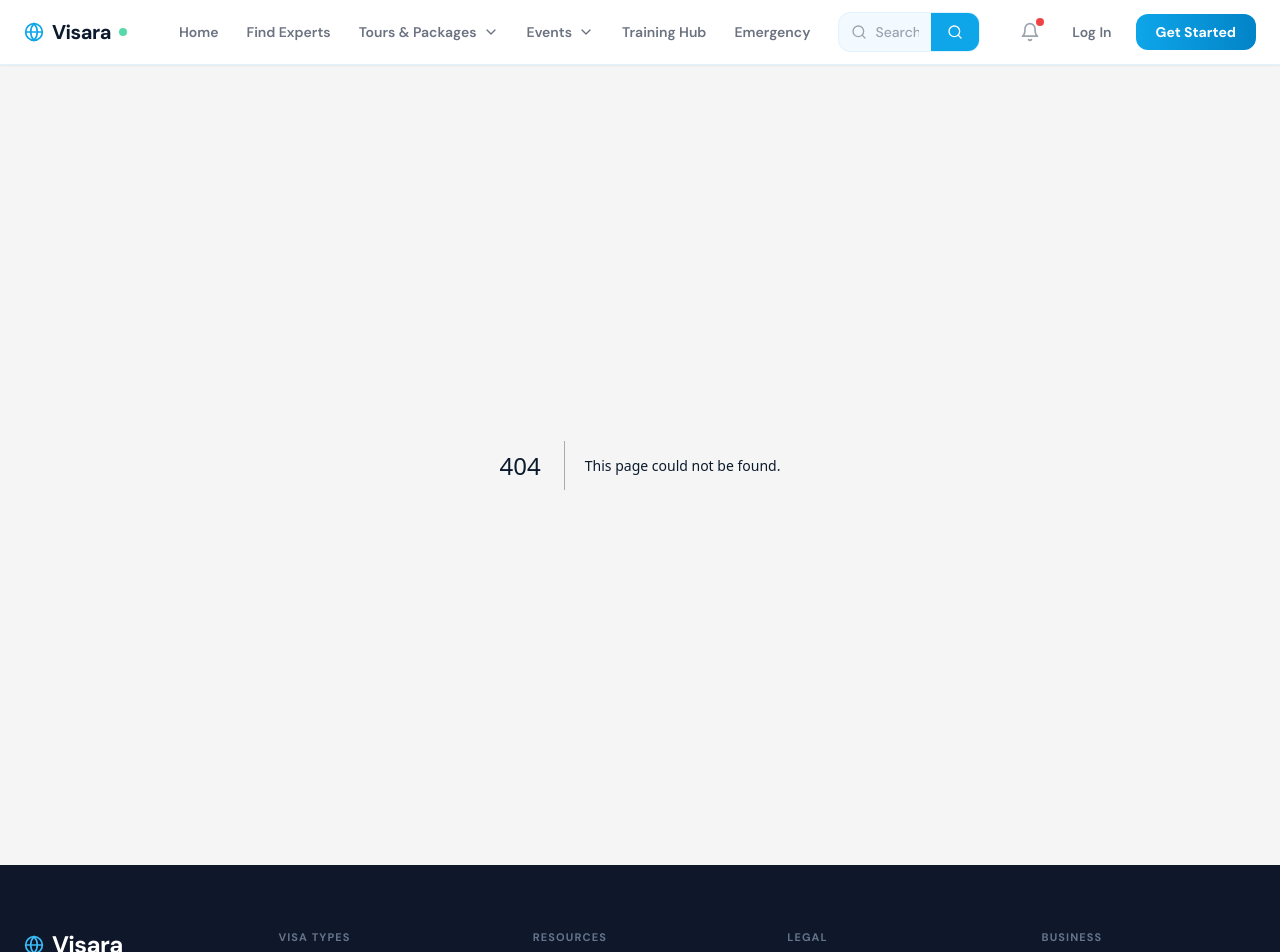
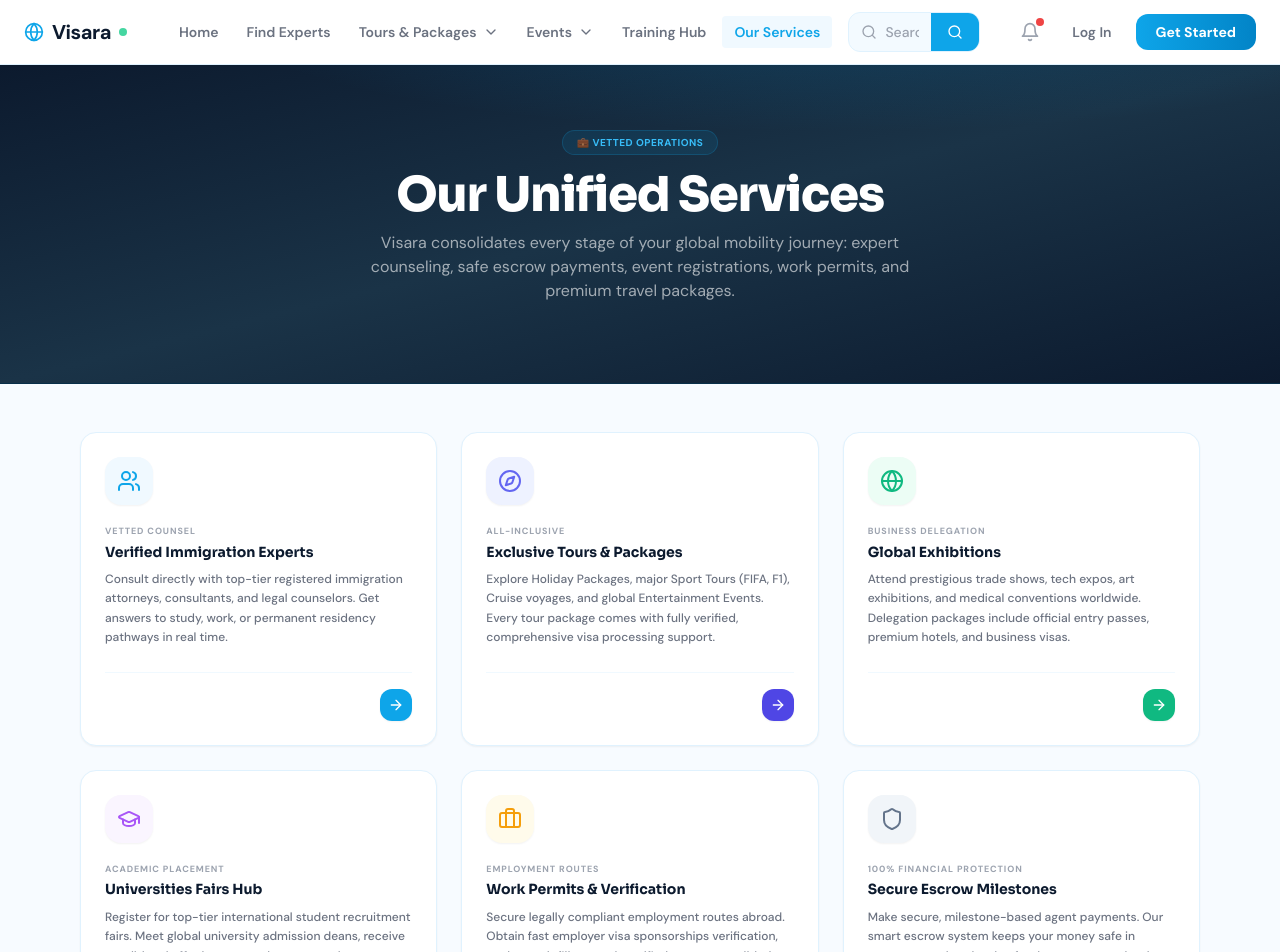
Before and after one commit to ceo4u/visaformula, a Next.js app: page /services in a window 1280 px wide. Before the commit this address had no page. Shown: the top 952 px of the page. Built offline with nearby package versions, Linux system fonts and the light colour scheme.

Commit message:
feat: change emergency to our services & update dates from 2025 to 2026

```diff
--- a/app/events/exhibitions/page.tsx
+++ b/app/events/exhibitions/page.tsx
@@ -27,11 +27,11 @@ function Toast({ message, visible, onClose }: { message: string, visible: boolea
 
 // Exhibitions Data
 const exhibitions = [
-    { id: "ex1", name: "GITEX Global 2025", category: "tech", categoryLabel: "💻 Tech", badge: "🔥 Popular", location: "Dubai World Trade Centre", country: "uae", date: "Oct 13–17, 2025", month: "June 2025", price: 48000, tags: ["AI & Technology", "4,500+ exhibitors"], image: "https://images.unsplash.com/photo-1540575467063-178a50c2df87?w=600&h=360&fit=crop", description: "The premier global tech show in Dubai, showcasing breakthrough innovations in AI, smart cities, and cloud." },
-    { id: "ex2", name: "Hannover Messe 2025", category: "trade", categoryLabel: "🏭 Industry", badge: "", location: "Hannover, Germany", country: "germany", date: "May 4–8, 2025", month: "May 2025", price: 82000, tags: ["Industrial Tech", "Schengen Visa"], image: "https://images.unsplash.com/photo-1556761175-b413da4baf72?w=600&h=360&fit=crop", description: "The world's leading trade fair for industrial technology. Features automation, machinery, and smart manufacturing." },
-    { id: "ex3", name: "Art Dubai 2026", category: "art", categoryLabel: "🎨 Art", badge: "", location: "Madinat Jumeirah", country: "uae", date: "Mar 18–21, 2026", month: "June 2025", price: 42000, tags: ["Contemporary Art", "100+ galleries"], image: "https://images.unsplash.com/photo-1578926375605-eaf7559b1458?w=600&h=360&fit=crop", description: "The leading international art fair in the Middle East, bringing together contemporary works and global curators." },
-    { id: "ex4", name: "MEDICA 2025", category: "medical", categoryLabel: "🏥 Medical", badge: "", location: "Düsseldorf, Germany", country: "germany", date: "Nov 17–20, 2025", month: "May 2025", price: 88000, tags: ["Medical Devices", "Pharma"], image: "https://images.unsplash.com/photo-1576091160399-112ba8d25d1d?w=600&h=360&fit=crop", description: "The world's largest medical trade show, attracting thousands of exhibitors and experts in healthcare technologies." },
-    { id: "ex5", name: "CES 2026 — Las Vegas", category: "tech", categoryLabel: "💡 Electronics", badge: "", location: "Las Vegas, USA", country: "usa", date: "Jan 6–9, 2026", month: "June 2025", price: 115000, tags: ["Consumer Tech", "USA B-1 Visa"], image: "https://images.unsplash.com/photo-1518770660439-4636190af475?w=600&h=360&fit=crop", description: "The most influential tech event in the world — the proving ground for breakthrough consumer electronics." }
+    { id: "ex1", name: "GITEX Global 2026", category: "tech", categoryLabel: "💻 Tech", badge: "🔥 Popular", location: "Dubai World Trade Centre", country: "uae", date: "Oct 13–17, 2026", month: "June 2026", price: 48000, tags: ["AI & Technology", "4,500+ exhibitors"], image: "https://images.unsplash.com/photo-1540575467063-178a50c2df87?w=600&h=360&fit=crop", description: "The premier global tech show in Dubai, showcasing breakthrough innovations in AI, smart cities, and cloud." },
+    { id: "ex2", name: "Hannover Messe 2026", category: "trade", categoryLabel: "🏭 Industry", badge: "", location: "Hannover, Germany", country: "germany", date: "May 4–8, 2026", month: "May 2026", price: 82000, tags: ["Industrial Tech", "Schengen Visa"], image: "https://images.unsplash.com/photo-1556761175-b413da4baf72?w=600&h=360&fit=crop", description: "The world's leading trade fair for industrial technology. Features automation, machinery, and smart manufacturing." },
+    { id: "ex3", name: "Art Dubai 2026", category: "art", categoryLabel: "🎨 Art", badge: "", location: "Madinat Jumeirah", country: "uae", date: "Mar 18–21, 2026", month: "June 2026", price: 42000, tags: ["Contemporary Art", "100+ galleries"], image: "https://images.unsplash.com/photo-1578926375605-eaf7559b1458?w=600&h=360&fit=crop", description: "The leading international art fair in the Middle East, bringing together contemporary works and global curators." },
+    { id: "ex4", name: "MEDICA 2026", category: "medical", categoryLabel: "🏥 Medical", badge: "", location: "Düsseldorf, Germany", country: "germany", date: "Nov 17–20, 2026", month: "May 2026", price: 88000, tags: ["Medical Devices", "Pharma"], image: "https://images.unsplash.com/photo-1576091160399-112ba8d25d1d?w=600&h=360&fit=crop", description: "The world's largest medical trade show, attracting thousands of exhibitors and experts in healthcare technologies." },
+    { id: "ex5", name: "CES 2026 — Las Vegas", category: "tech", categoryLabel: "💡 Electronics", badge: "", location: "Las Vegas, USA", country: "usa", date: "Jan 6–9, 2026", month: "June 2026", price: 115000, tags: ["Consumer Tech", "USA B-1 Visa"], image: "https://images.unsplash.com/photo-1518770660439-4636190af475?w=600&h=360&fit=crop", description: "The most influential tech event in the world — the proving ground for breakthrough consumer electronics." }
 ];
 
 export default function ExhibitionsPage() {
@@ -128,9 +128,9 @@ export default function ExhibitionsPage() {
                                 <label className="text-[10px] font-bold text-gray-400 uppercase tracking-widest mb-1.5 block">Month</label>
                                 <select value={exhMonth} onChange={e => setExhMonth(e.target.value)} className="w-full bg-sky-50/30 border border-sky-100 rounded-xl px-3 py-2.5 text-xs font-semibold text-navy outline-none">
                                     <option>Any Month</option>
-                                    <option>May 2025</option>
-                                    <option>June 2025</option>
-                                    <option>July 2025</option>
+                                    <option>May 2026</option>
+                                    <option>June 2026</option>
+                                    <option>July 2026</option>
                                 </select>
                             </div>
                         </div>
--- a/app/events/university-fairs/page.tsx
+++ b/app/events/university-fairs/page.tsx
@@ -27,9 +27,9 @@ function Toast({ message, visible, onClose }: { message: string, visible: boolea
 
 // 1. Upcoming Local Fairs (Horizontal Cards)
 const localFairs = [
-    { id: "lf1", name: "QS World University Tour — Mumbai", location: "Grand Hyatt, Mumbai", date: "14", monthName: "Jun", month: "June 2025", type: "mumbai", destCountry: "canada", time: "10 AM – 5 PM · Free Entry", tags: ["🇨🇦 Canada", "🇬🇧 UK", "80+ universities"], rating: 4.9, registered: 342, bg: "from-[#a78bfa] to-[#7c3aed]" },
-    { id: "lf2", name: "British Council UK University Fair — Bangalore", location: "Taj West End, Bangalore", date: "05", monthName: "Jul", month: "July 2025", type: "bangalore", destCountry: "uk", time: "10 AM – 4 PM · Free Entry", tags: ["🇬🇧 Russell Group", "Scholarships"], rating: 4.9, registered: 187, bg: "from-[#fb7185] to-[#e11d48]" },
-    { id: "lf3", name: "IDP Study Abroad Fair — Delhi", location: "The Lalit, New Delhi", date: "22", monthName: "Jun", month: "June 2025", type: "delhi", destCountry: "australia", time: "11 AM – 6 PM · Free Entry", tags: ["🇦🇺 Australia", "🇳🇿 New Zealand"], rating: 4.8, registered: 218, bg: "from-[#38bdf8] to-[#0284c7]" }
+    { id: "lf1", name: "QS World University Tour — Mumbai", location: "Grand Hyatt, Mumbai", date: "14", monthName: "Jun", month: "June 2026", type: "mumbai", destCountry: "canada", time: "10 AM – 5 PM · Free Entry", tags: ["🇨🇦 Canada", "🇬🇧 UK", "80+ universities"], rating: 4.9, registered: 342, bg: "from-[#a78bfa] to-[#7c3aed]" },
+    { id: "lf2", name: "British Council UK University Fair — Bangalore", location: "Taj West End, Bangalore", date: "05", monthName: "Jul", month: "July 2026", type: "bangalore", destCountry: "uk", time: "10 AM – 4 PM · Free Entry", tags: ["🇬🇧 Russell Group", "Scholarships"], rating: 4.9, registered: 187, bg: "from-[#fb7185] to-[#e11d48]" },
+    { id: "lf3", name: "IDP Study Abroad Fair — Delhi", location: "The Lalit, New Delhi", date: "22", monthName: "Jun", month: "June 2026", type: "delhi", destCountry: "australia", time: "11 AM – 6 PM · Free Entry", tags: ["🇦🇺 Australia", "🇳🇿 New Zealand"], rating: 4.8, registered: 218, bg: "from-[#38bdf8] to-[#0284c7]" }
 ];
 
 // 2. Grid Premium Packages (₹999 Fairs)
@@ -130,9 +130,9 @@ export default function UniversityFairsPage() {
                                 <label className="text-[10px] font-bold text-gray-400 uppercase tracking-widest mb-1.5 block">Month</label>
                                 <select value={fairMonth} onChange={e => setFairMonth(e.target.value)} className="w-full bg-purple-50/10 border border-purple-100 rounded-xl px-3 py-2.5 text-xs font-semibold text-navy outline-none">
                                     <option>Any Month</option>
-                                    <option>May 2025</option>
-                                    <option>June 2025</option>
-                                    <option>July 2025</option>
+                                    <option>May 2026</option>
+                                    <option>June 2026</option>
+                                    <option>July 2026</option>
                                 </select>
                             </div>
                         </div>
--- /dev/null
+++ b/app/services/page.tsx
@@ -0,0 +1,143 @@
+"use client";
+
+import Link from "next/link";
+import {
+    Users, Compass, Globe, GraduationCap,
+    Briefcase, Shield, ArrowRight, Sparkles
+} from "lucide-react";
+
+const coreServices = [
+    {
+        title: "Verified Immigration Experts",
+        desc: "Consult directly with top-tier registered immigration attorneys, consultants, and legal counselors. Get answers to study, work, or permanent residency pathways in real time.",
+        href: "/find-experts",
+        badge: "Vetted Counsel",
+        icon: Users,
+        iconColor: "text-sky-500",
+        bg: "bg-sky-50",
+        borderColor: "group-hover:border-sky-200",
+        btnColor: "bg-sky-500 hover:bg-sky-600",
+        gradient: "from-sky-500 to-[#0284c7]"
+    },
+    {
+        title: "Exclusive Tours & Packages",
+        desc: "Explore Holiday Packages, major Sport Tours (FIFA, F1), Cruise voyages, and global Entertainment Events. Every tour package comes with fully verified, comprehensive visa processing support.",
+        href: "/tours",
+        badge: "All-Inclusive",
+        icon: Compass,
+        iconColor: "text-indigo-500",
+        bg: "bg-indigo-50",
+        borderColor: "group-hover:border-indigo-200",
+        btnColor: "bg-indigo-600 hover:bg-indigo-700",
+        gradient: "from-indigo-500 to-indigo-600"
+    },
+    {
+        title: "Global Exhibitions",
+        desc: "Attend prestigious trade shows, tech expos, art exhibitions, and medical conventions worldwide. Delegation packages include official entry passes, premium hotels, and business visas.",
+        href: "/events/exhibitions",
+        badge: "Business Delegation",
+        icon: Globe,
+        iconColor: "text-emerald-500",
+        bg: "bg-emerald-50",
+        borderColor: "group-hover:border-emerald-200",
+        btnColor: "bg-emerald-500 hover:bg-emerald-600",
+        gradient: "from-emerald-500 to-emerald-600"
+    },
+    {
+        title: "Universities Fairs Hub",
+        desc: "Register for top-tier international student recruitment fairs. Meet global university admission deans, receive conditional offer letters on-the-spot, and access premium visa guidance.",
+        href: "/events/university-fairs",
+        badge: "Academic Placement",
+        icon: GraduationCap,
+        iconColor: "text-purple-500",
+        bg: "bg-purple-50",
+        borderColor: "group-hover:border-purple-200",
+        btnColor: "bg-purple-600 hover:bg-purple-700",
+        gradient: "from-purple-500 to-purple-600"
+    },
+    {
+        title: "Work Permits & Verification",
+        desc: "Secure legally compliant employment routes abroad. Obtain fast employer visa sponsorships verification, work permit filings, and certified corporate validation checking.",
+        href: "/work-permit",
+        badge: "Employment Routes",
+        icon: Briefcase,
+        iconColor: "text-amber-500",
+        bg: "bg-amber-50",
+        borderColor: "group-hover:border-amber-200",
+        btnColor: "bg-amber-500 hover:bg-amber-600",
+        gradient: "from-amber-500 to-amber-600"
+    },
+    {
+        title: "Secure Escrow Milestones",
+        desc: "Make secure, milestone-based agent payments. Our smart escrow system keeps your money safe in secure custody, releasing funds to experts only when visa milestones are successfully met.",
+        href: "/escrow",
+        badge: "100% Financial Protection",
+        icon: Shield,
+        iconColor: "text-slate-500",
+        bg: "bg-slate-100",
+        borderColor: "group-hover:border-slate-350",
+        btnColor: "bg-navy hover:bg-sky-950",
+        gradient: "from-navy to-sky-900"
+    }
+];
+
+export default function ServicesPage() {
+    return (
+        <div className="bg-[#f7fbff] min-h-screen pb-24">
+            {/* Elegant Hero Section */}
+            <section className="relative bg-gradient-to-br from-navy via-ink to-navy text-white py-16 px-4 overflow-hidden border-b border-sky-950">
+                <div className="absolute inset-0 bg-[radial-gradient(ellipse_80%_60%_at_65%_-15%,rgba(14,165,233,0.18),transparent_60%)] pointer-events-none" />
+                <div className="max-w-4xl mx-auto text-center relative z-10">
+                    <span className="bg-sky-500/10 text-sky-400 text-[10px] font-bold uppercase tracking-wider px-3.5 py-1 rounded-full border border-sky-500/20 mb-4 inline-block">
+                        💼 Vetted Operations
+                    </span>
+                    <h1 className="font-sora text-4xl md:text-5xl font-extrabold mb-3 leading-tight tracking-tight">
+                        Our Unified Services
+                    </h1>
+                    <p className="text-white/60 text-sm md:text-base max-w-xl mx-auto mb-4 leading-relaxed">
+                        Visara consolidates every stage of your global mobility journey: expert counseling, safe escrow payments, event registrations, work permits, and premium travel packages.
+                    </p>
+                </div>
+            </section>
+
+            {/* Services Grid Display */}
+            <div className="max-w-6xl mx-auto px-4 mt-12">
+                <div className="grid grid-cols-1 md:grid-cols-2 lg:grid-cols-3 gap-6">
+                    {coreServices.map((service, idx) => {
+                        const Icon = service.icon;
+                        return (
+                            <Link href={service.href} key={idx} className="group flex">
+                                <div className={`flex flex-col bg-white rounded-2xl border border-sky-100 p-6 shadow-sm hover:shadow-xl hover:-translate-y-1 transition-all duration-300 ${service.borderColor} w-full`}>
+                                    {/* Icon Box */}
+                                    <div className={`w-12 h-12 rounded-2xl ${service.bg} flex items-center justify-center shrink-0 mb-5 shadow-sm group-hover:scale-110 transition-transform`}>
+                                        <Icon className={`w-6 h-6 ${service.iconColor}`} />
+                                    </div>
+
+                                    {/* Header & Badges */}
+                                    <div className="flex-1">
+                                        <span className="text-[9px] font-extrabold text-gray-400 uppercase tracking-widest block mb-1">
+                                            {service.badge}
+                                        </span>
+                                        <h3 className="font-sora font-bold text-navy text-sm mb-2 group-hover:text-[#0ea5e9] transition-colors leading-snug">
+                                            {service.title}
+                                        </h3>
+                                        <p className="text-xs text-gray-500 leading-relaxed font-medium">
+                                            {service.desc}
+                                        </p>
+                                    </div>
+
+                                    {/* Button Action */}
+                                    <div className="mt-6 pt-4 border-t border-sky-50 flex justify-end">
+                                        <div className={`w-8 h-8 rounded-xl ${service.btnColor} text-white flex items-center justify-center shadow-sm transition-colors`}>
+                                            <ArrowRight className="w-4 h-4" />
+                                        </div>
+                                    </div>
+                                </div>
+                            </Link>
+                        );
+                    })}
+                </div>
+            </div>
+        </div>
+    );
+}
--- a/components/layout/header.tsx
+++ b/components/layout/header.tsx
@@ -12,7 +12,7 @@ const mainNavLinks = [
 
 const secondaryNavLinks = [
     { href: "/training", label: "Training Hub" },
-    { href: "/emergency", label: "Emergency" },
+    { href: "/services", label: "Our Services" },
 ];
 
 const tourDropdownItems = [
```
